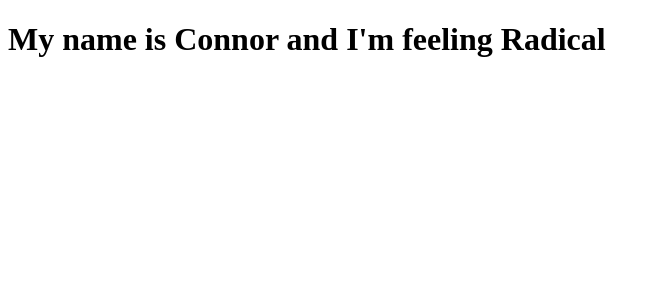
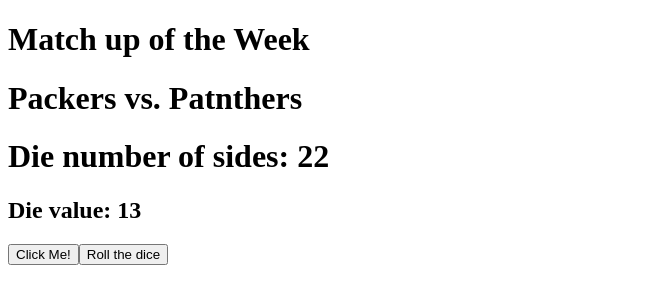
Before and after one commit to connor-hood/reactsandbox, a React (Create React App) app: page / in a window 1280 px wide. Shown: the top 304 px of the page, without its empty margins (0-660 px from the left). Built offline with nearby package versions, Linux system fonts and the light colour scheme.

Commit message:
made functional and class component example

```diff
--- a/src/App.js
+++ /dev/null
@@ -1,12 +0,0 @@
-import React from 'react';
-import Greeting from './components/greeting';
-
-function App() {
-  return (
-    <div className="App">
-      <Greeting />
-    </div>
-  );
-}
-
-export default App;
--- /dev/null
+++ b/src/components/Die/Die.js
@@ -0,0 +1,58 @@
+import React, { Component } from 'react';
+
+// class component
+class Die extends Component {
+    constructor(props){
+        super(props);
+        this.state = {
+            value: null,
+            numberOfSides: null
+        }
+    }
+
+
+    componentDidMount(){
+        let result = this.setDieValue();
+        this.setState({
+            value: result,
+            numberOfSides: this.props.numberOfSides
+        });
+    }
+
+
+    rollClick(){
+        let newResult = this.setDieValue();
+        this.setState({
+            value: newResult
+        });
+    }
+
+
+    setDieValue(){
+        return Math.floor(Math.random() * this.props.numberOfSides) + 1;
+    }
+
+    getUserInput(){
+        return prompt("What is your favorite movie?");
+    }
+
+
+    render(){
+        return (
+            <div>
+                <h1>Die number of sides: {this.state.numberOfSides}</h1>
+                <h2>Die value: {this.state.value}</h2>
+                {/* this is how you call props in from outside this file in main.js */}
+                <button onClick={() => this.props.buttonClick(this.getUserInput())}>
+                    Click Me!
+                </button>
+                {/* this is how you call functions defined above^ */}
+                <button onClick={() => this.rollClick()}>
+                    Roll the dice
+                </button>
+            </div>
+        )
+    }
+}
+
+export default Die;
--- /dev/null
+++ b/src/components/Main/Main.js
@@ -0,0 +1,27 @@
+import React, { Component } from 'react';
+import Matchup from '../Matchup/Matchup';
+import Die from '../Die/Die';
+
+class Main extends Component{
+  display(message){
+    alert(message);
+  }
+
+  render(){
+    return(
+      <div className='App'>
+        <h1>Match up of the Week</h1>
+        <Matchup
+        // these are the props that get called in the function
+            homeTeam = "Packers"
+            awayTeam = "Patnthers"/>
+        <Die
+            numberOfSides={22}
+            buttonClick={(message) => this.display(message)}
+            />
+      </div>
+    )
+  }
+}
+
+export default Main;
--- /dev/null
+++ b/src/components/Matchup/Matchup.js
@@ -0,0 +1,13 @@
+import React from 'react'
+
+// functional component
+const Matchup = (props) => {
+    return (
+        <span>
+            {/* props comes from ^ there and are defined when the component gets called */}
+            <h1>{props.homeTeam} vs. {props.awayTeam}</h1>
+        </span>
+    )
+}
+
+export default Matchup;
--- a/src/components/greeting.jsx
+++ /dev/null
@@ -1,21 +0,0 @@
-import React from 'react';
-
-class Greeting extends React.Component {
-    constructor(props) {
-        super(props);
-        this.state = {
-            name: 'Connor',
-            mood: 'Radical'
-        }
-    }
-
-    render() {
-        return (
-            <div>
-                <h1>My name is {this.state.name} and I'm feeling {this.state.mood}</h1>
-            </div>
-        )
-    }
-}
-
-export default Greeting;
--- /dev/null
+++ b/src/index.css
@@ -0,0 +1,50 @@
+body {
+    font: 14px "Century Gothic", Futura, sans-serif;
+    margin: 20px;
+  }
+
+  ol, ul {
+    padding-left: 30px;
+  }
+
+  .board-row:after {
+    clear: both;
+    content: "";
+    display: table;
+  }
+
+  .status {
+    margin-bottom: 10px;
+  }
+
+  .square {
+    background: #fff;
+    border: 1px solid #999;
+    float: left;
+    font-size: 24px;
+    font-weight: bold;
+    line-height: 34px;
+    height: 34px;
+    margin-right: -1px;
+    margin-top: -1px;
+    padding: 0;
+    text-align: center;
+    width: 34px;
+  }
+
+  .square:focus {
+    outline: none;
+  }
+
+  .kbd-navigation .square:focus {
+    background: #ddd;
+  }
+
+  .game {
+    display: flex;
+    flex-direction: row;
+  }
+
+  .game-info {
+    margin-left: 20px;
+  }
--- a/src/index.js
+++ b/src/index.js
@@ -1,10 +1,10 @@
 import React from 'react';
 import ReactDOM from 'react-dom';
-import App from './App';
+import Main from './components/Main/Main'
 
 ReactDOM.render(
   <React.StrictMode>
-    <App />
+    <Main />
   </React.StrictMode>,
   document.getElementById('root')
 );
```
